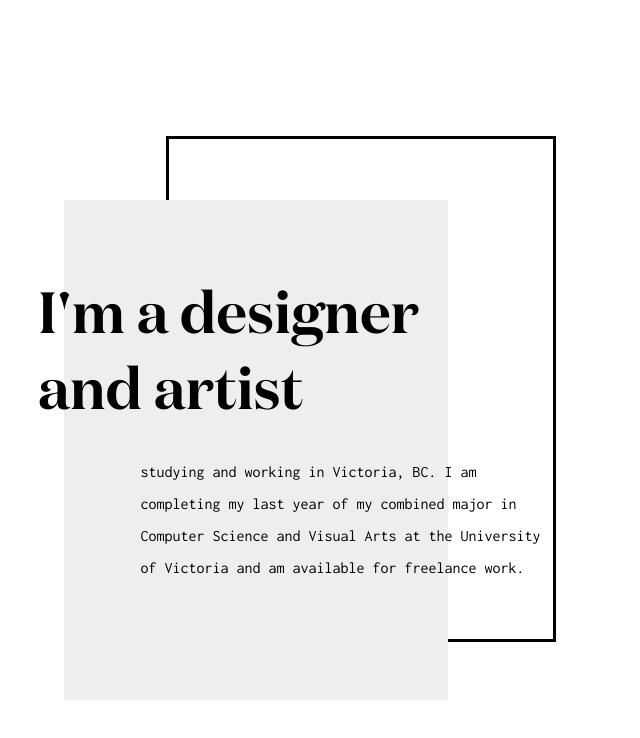
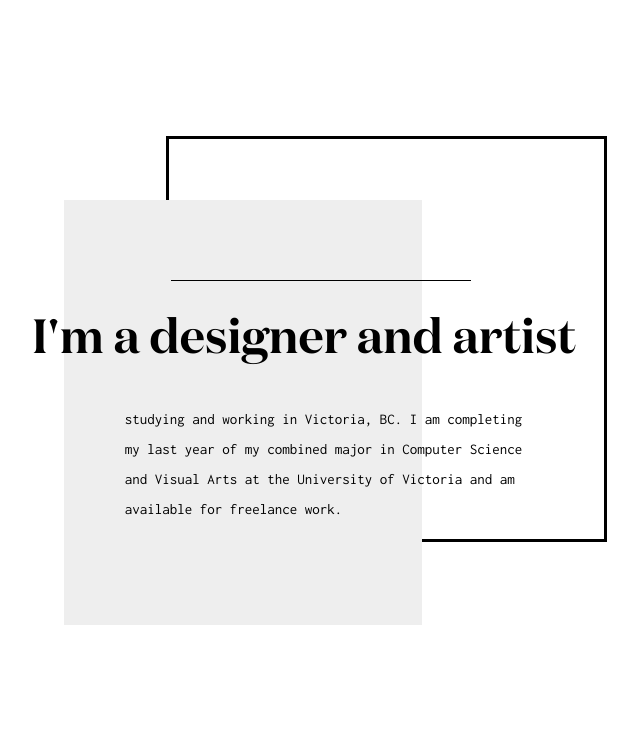
Before and after one commit to kelseyll/round-two, a plain HTML site: page index.html in a window 1280 px wide. Shown: the whole page, without its empty margins (346-986 px from the left). Drawn offline with Linux system fonts and the light colour scheme; files whose address does not match are found by name.

Commit message:
Position things better

```diff
--- a/css/main.css
+++ b/css/main.css
@@ -2,8 +2,24 @@ body {
     font-family: DomaineDisplay-Semibold;
 }
 
+.flex-center {
+    display: -webkit-box;
+    display: -webkit-flex;
+    display: -ms-flexbox;
+    display: flex;
+    -webkit-box-align: center;
+    -webkit-align-items: center;
+    -ms-flex-align: center;
+    align-items: center;
+    -webkit-box-pack: center;
+    -webkit-justify-content: center;
+    -ms-flex-pack: center;
+    justify-content: center;
+}
+
 .outer-container {
     width: 100%;
+    min-height: 100vh;
 }
 
 .malovich {
@@ -11,8 +27,8 @@ body {
     top: 17vh;
     right: 43%;
     left: 40%;
-    width: 30%;
-    height: 500px;
+    width: 34%;
+    height: 400px;
     background-color: #fff;
     border: 3px solid #000;
 }
@@ -22,24 +38,51 @@ body {
     top: 25vh;
     right: 35%;
     left: 32%;
-    width: 30%;
-    height: 500px;
+    width: 28%;
+    height: 425px;
     background-color: #eee;
 }
 
+.hero-container {
+    max-width: 600px;
+}
+
 h1 {
-    position: absolute;
-    font-size: 58px;
-    top: 30vh;
-    left: 30%;
+    font-size: 48px;
+    max-width: 600px;
+    padding-left: 20px;
+}
+
+p {
+    font-size: 15px;
+    font-family: 'Inconsolata';
+    line-height: 2;
+    padding-left: 20%;
     max-width: 400px;
 }
 
+h1,
 p {
+    position: relative;
+}
+
+.lines {
     position: absolute;
-    top: 55vh;
-    left: 38%;
-    font-family: 'Inconsolata';
-    max-width: 400px;
-    line-height: 2;
+    width: 300px;
+    top: 10vh;
+    left: 30%;
+    overflow: hidden;
 }
+
+.line {
+    position: relative;
+    height: 1px;
+    background-color: #000;
+}
+
+.line-1 {
+    position: relative;
+    top: 3px;
+    height: 1px;
+    background-color: #000;
+}
--- a/index.html
+++ b/index.html
@@ -8,11 +8,15 @@
         <link href='https://fonts.googleapis.com/css?family=Inconsolata' rel='stylesheet' type='text/css'>
     </head>
     <body>
-        <div class="outer-container">
+        <div class="outer-container flex-center">
             <div class="malovich"></div>
             <div class="grey-rectangle">
-
+            <div class="lines">
+                <div class="line"></div>
+                <div class="line-1"></div>
             </div>
+            </div>
+            <div class="hero-container">
                 <h1>
                     I'm a designer and artist
                 </h1>
@@ -22,5 +26,6 @@
                     freelance work.
                 </p>
             </div>
+        </div>
     </body>
 </html>
```
Lines whose indentation alone changed are shown as unchanged.
